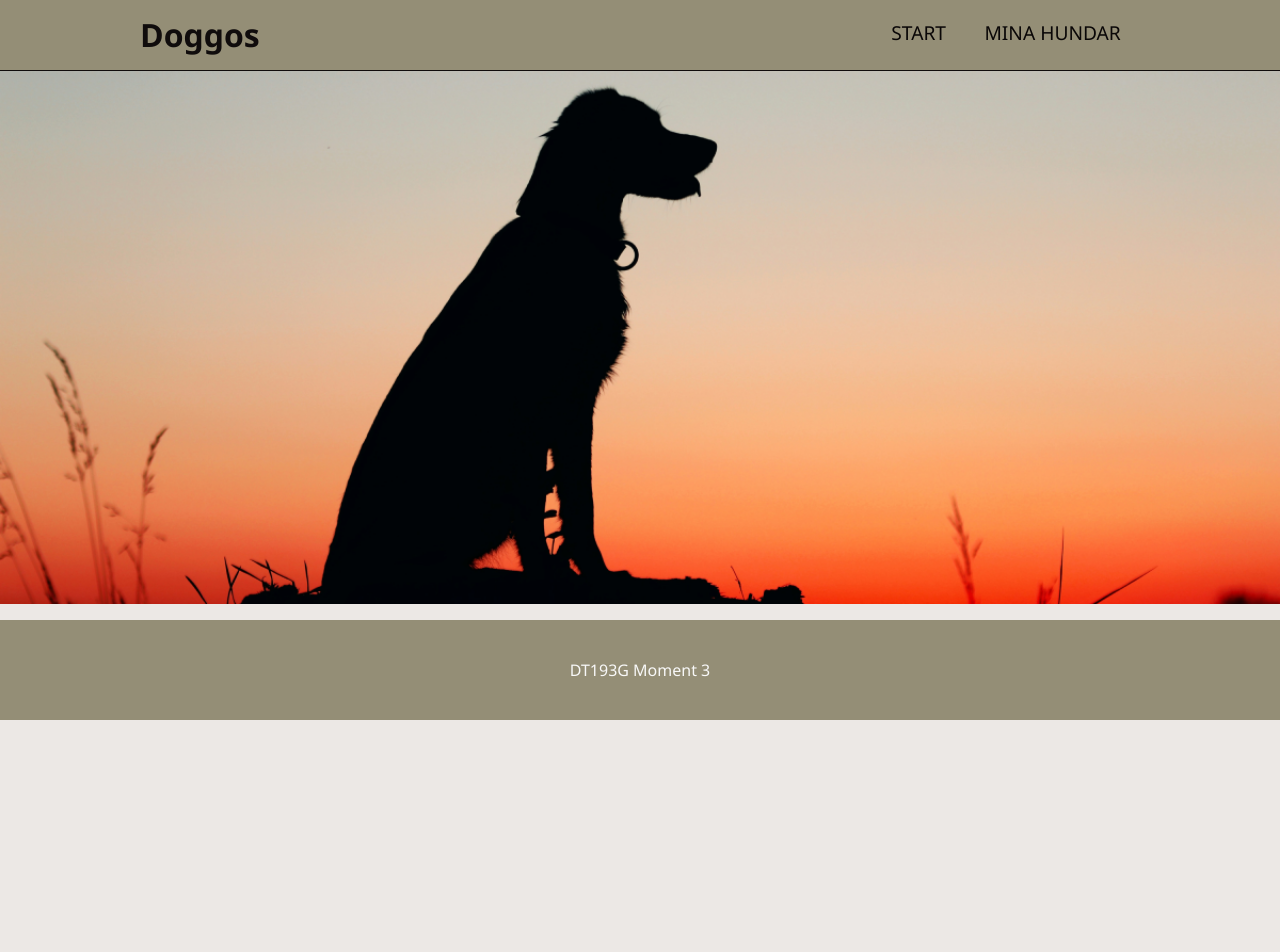
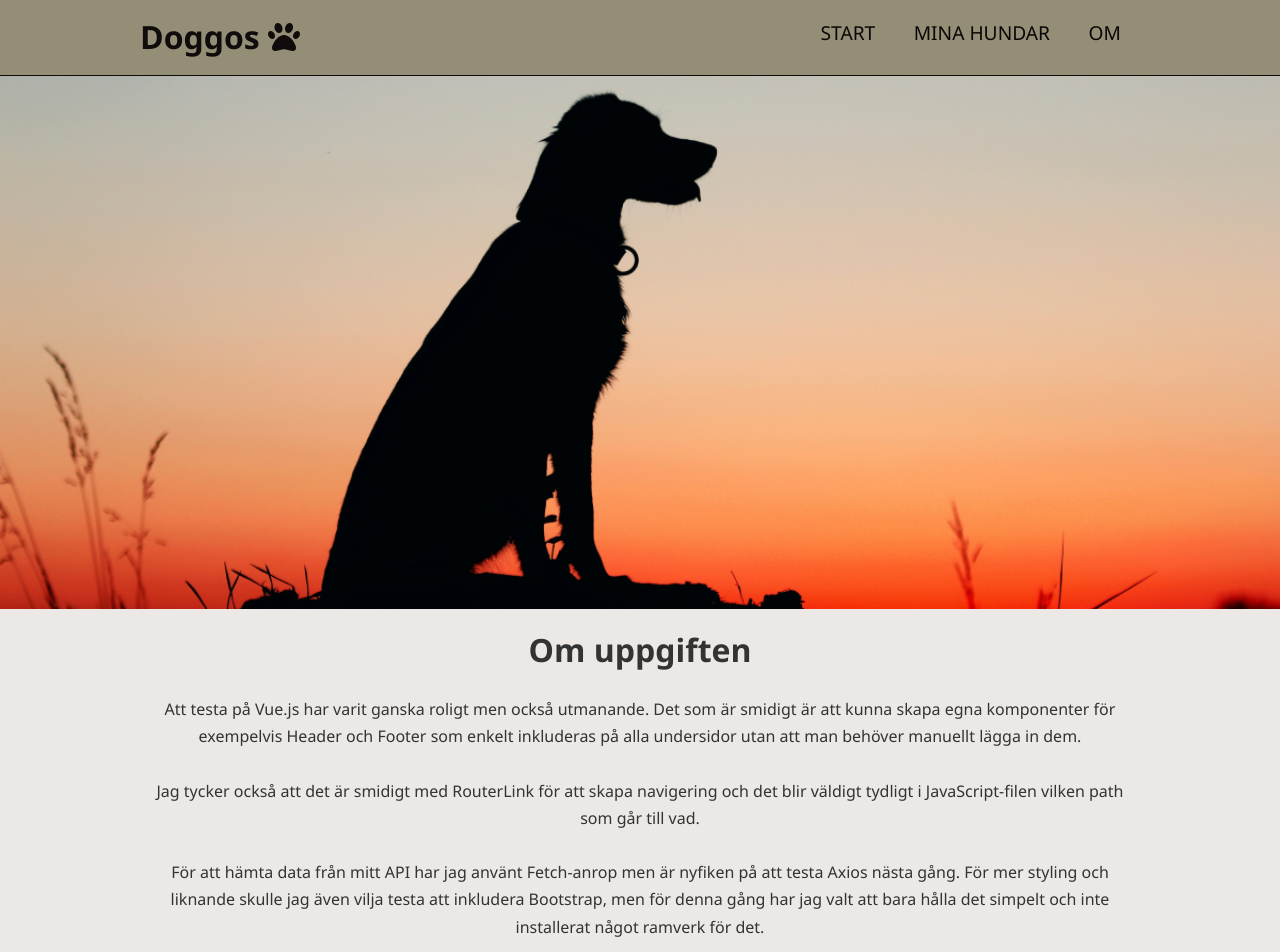
Before and after one commit to ronjanorlen/dt193gm3, a Vue app: page /about in a window 1280 px wide. Shown: the top 952 px of the page. Before the commit the page ends 800 px from the top, so only its background shows below. Built offline with nearby package versions, Linux system fonts and the light colour scheme.

Commit message:
Lagt till om-sida

```diff
--- a/index.html
+++ b/index.html
@@ -4,7 +4,9 @@
     <meta charset="UTF-8">
     <link rel="icon" href="/favicon.ico">
     <meta name="viewport" content="width=device-width, initial-scale=1.0">
-    <title>Vite App</title>
+    <title>DT193G | Moment 3</title>
+    <!--Inkludera fontawesome-->
+    <script src="https://kit.fontawesome.com/41ba6d6515.js" crossorigin="anonymous"></script>
   </head>
   <body>
     <div id="app"></div>
--- a/src/App.vue
+++ b/src/App.vue
@@ -1,16 +1,16 @@
 <template>
-    <!-- HTML-kod -->
      <!-- Inkludera huvudmeny -->
      <Header />
      <main>
         <!-- Vyer -->
          <RouterView />
      </main>
+     <!-- Inkludera footer -->
      <Footer />
     </template>
 
     <script>
-    // Javascript-kod
+    // Importera vyer samt header och footer komponenter
     import { RouterView } from 'vue-router'
     import Header from "./components/Header.vue";
     import Footer from "./components/Footer.vue";
--- a/src/components/AddDog.vue
+++ b/src/components/AddDog.vue
@@ -1,39 +1,25 @@
 <template>
-
+<!-- Formulär för att lägga till hund -->
     <form @submit.prevent="addDog()">
-
         <label for="name">Hundens namn:</label>
         <input v-model="dog.name" type="text" id="name" required>
-
-
 
         <label for="owner">Ägare:</label>
         <input v-model="dog.owner" type="text" id="owner" required>
 
-
-
         <label for="breed">Ras:</label>
         <input v-model="dog.breed" type="text" id="breed" required>
-
-
 
         <label for="age">Ålder:</label>
         <input v-model="dog.age" type="number" id="age" required>
 
-
-
         <label for="description">Beskrivning:</label>
         <textarea v-model="dog.description" id="description" required></textarea>
-
-
 
         <label for="vaccinated">
             <input v-model="dog.vaccinated" type="checkbox" id="vaccinated">
             Vaccinerad
         </label>
-
-
-
         <input type="submit" value="Lägg till" class="submit-btn">
     </form>
 
@@ -95,8 +81,6 @@ export default {
 </script>
 
 <style scoped>
-
-
 /* Formulär */
 form {
     max-width: 700px;
@@ -173,8 +157,8 @@ input[type="checkbox"] {
         width: 90%;
         padding: 1em;
         margin: 0 auto;
+        border-radius: 0;
     }
-
 
     /* För submit-knappen */
     .submit-btn {
@@ -183,18 +167,18 @@ input[type="checkbox"] {
     }
 }
 
+/* Media queries */
 @media screen and (max-width: 587px) {
     input[type="submit"] {
         margin-left: 0em;
         margin-top: 1em;
     }
 
-    /* För inputfält på väldigt små skärmar */
+    /* För inputfält på små skärmar */
     input[type="text"],
     input[type="number"],
     textarea {
         width: 100%;
     }
-
 }
 </style>
--- a/src/components/Dogs.vue
+++ b/src/components/Dogs.vue
@@ -9,7 +9,7 @@
         <td>{{ dog.vaccinated ? "Ja" : "Nej" }}</td>
         <!-- Knapp för att ta bort hund -->
         <td>
-            <button @click="$emit('deleteDog')">Radera</button>
+            <button @click="$emit('deleteDog')"><i class="fa-solid fa-trash"></i></button>
         </td>
    </tr>
 </template>
--- a/src/components/Header.vue
+++ b/src/components/Header.vue
@@ -2,7 +2,7 @@
 <template>
     <header>
         <div class="container">
-            <h1>Doggos</h1>
+            <h1>Doggos <i class="fa-solid fa-paw"></i></h1>
             <nav>
                 <ul>
                     <!-- Routerlink för navigering -->
@@ -13,6 +13,10 @@
                     <li>
                         <!-- Undersida med lista på alla hundar -->
                         <RouterLink to="/my-dogs">Mina hundar</RouterLink>
+                    </li>
+                    <li>
+                        <!-- Undersida Om-sida -->
+                        <RouterLink to="/about">Om</RouterLink>
                     </li>
                 </ul>
             </nav>
@@ -87,5 +91,9 @@ a:hover {
     .container {
         width: 95%;
     }
+
+    header {
+        font-size: 0.6em;
+    }
 }
 </style>
--- a/src/router/index.js
+++ b/src/router/index.js
@@ -1,6 +1,7 @@
 import { createRouter, createWebHistory } from 'vue-router'
 import HomeView from '../views/HomeView.vue'
 import DogListView from "../views/DogListView.vue";
+import AboutView from "../views/AboutView.vue";
 
 const router = createRouter({
   history: createWebHistory(import.meta.env.BASE_URL),
@@ -14,8 +15,14 @@ const router = createRouter({
     {
       // routing till undersida för lista med hundar
       path: '/my-dogs',
-      name: 'mina hundar',
+      name: 'my dogs',
       component: DogListView
+    },
+    {
+      // routing till undersida om-sida
+      path: '/about',
+      name: 'about',
+      component: AboutView
     }
   ]
 })
--- /dev/null
+++ b/src/views/AboutView.vue
@@ -0,0 +1,29 @@
+<!-- Undersida för Om-sida -->
+<template>
+    <h2>Om uppgiften</h2>
+
+        <p>Att testa på Vue.js har varit ganska roligt men också utmanande. Det som är smidigt är att kunna skapa
+            egna komponenter för exempelvis Header och Footer som enkelt inkluderas på alla undersidor utan att man behöver
+            manuellt lägga in dem. <br><br>
+            Jag tycker också att det är smidigt med RouterLink för att skapa navigering och det blir väldigt tydligt i JavaScript-filen vilken path som går till vad.<br><br>
+            För att hämta data från mitt API har jag använt Fetch-anrop men är nyfiken på att testa Axios nästa gång. För mer styling och liknande skulle jag även vilja testa att
+            inkludera Bootstrap, men för denna gång har jag valt att bara hålla det simpelt och inte installerat något ramverk för det.
+        </p>
+
+
+</template>
+
+<script>
+
+</script>
+
+<style scoped>
+h2 {
+    text-align: center;
+    font-size: 2em;
+}
+p {
+    text-align: center;
+    padding: 0.4em 1em;
+}
+</style>
--- a/src/views/DogListView.vue
+++ b/src/views/DogListView.vue
@@ -1,7 +1,6 @@
 <!-- Undersida för alla hundar som listas -->
 <template>
     <h2>Mina hundar</h2>
-    <AddDog @dogAdded="getDogs()" />
     <!-- Loader med if/else-sats-->
     <div v-if="loading" class="loader"></div>
     <!-- Hundlista, visas när api laddats in -->
@@ -25,6 +24,9 @@
             </tbody>
         </table>
     </div>
+    <!-- Lägg till hund -->
+    <h2>Lägg till ny hund:</h2>
+    <AddDog @dogAdded="getDogs()" />
 </template>
 
 <script>
@@ -123,7 +125,7 @@ h2 {
 
 /* Hundtabell-container*/
 .dog-table {
-    max-width: 100%;
+    width: 100%;
     margin: 0.6em auto;
     text-align: center;
     overflow-x: auto;
@@ -139,7 +141,7 @@ table {
 }
 /* Tabellhuvud */
 th {
-    background-color: #bd8a54;
+    background-color: #968057;
     text-transform: uppercase;
     padding: 1em;
     color: #000;
@@ -148,8 +150,10 @@ th {
 /* Media queries */
 @media screen and (max-width: 800px) {
     .dog-table {
-        width: 100%;
+        max-width: 100%;
         margin: 0 auto;
+        display: block;
+
     }
     table {
         width: 100%;
```
Also changed, not shown: src/views/HomeView.vue (+4 -4 lines). Lines whose indentation alone changed are shown as unchanged.
